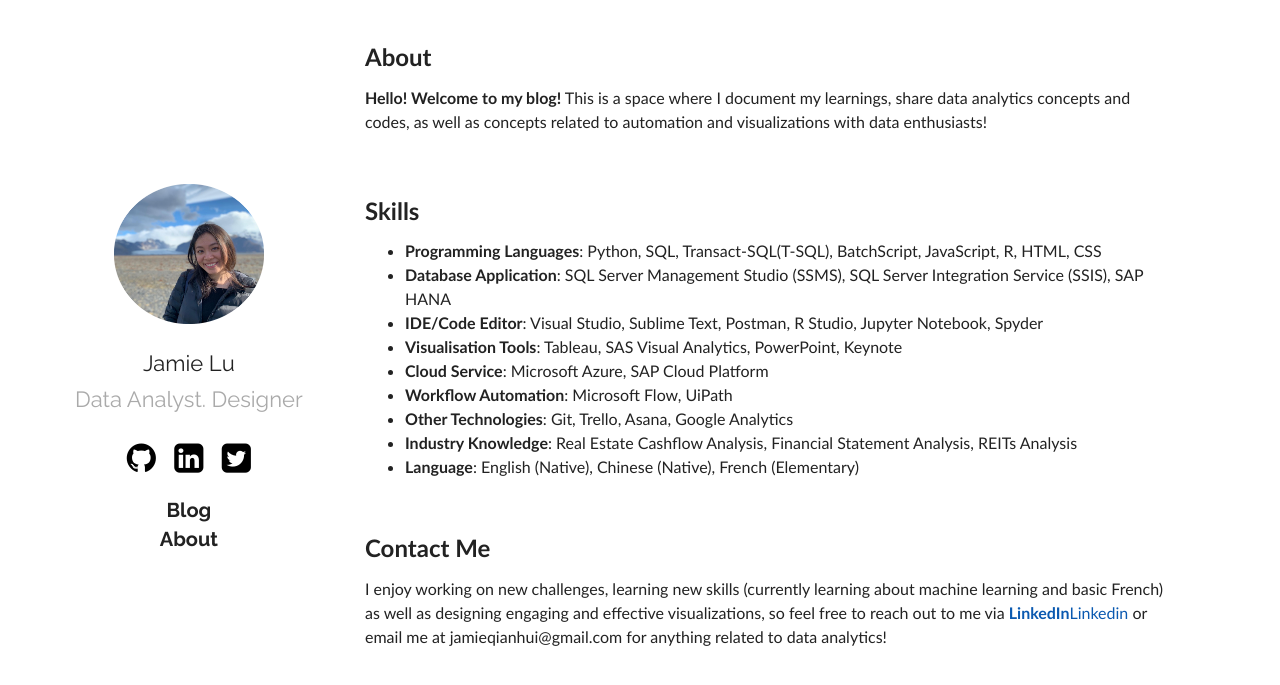
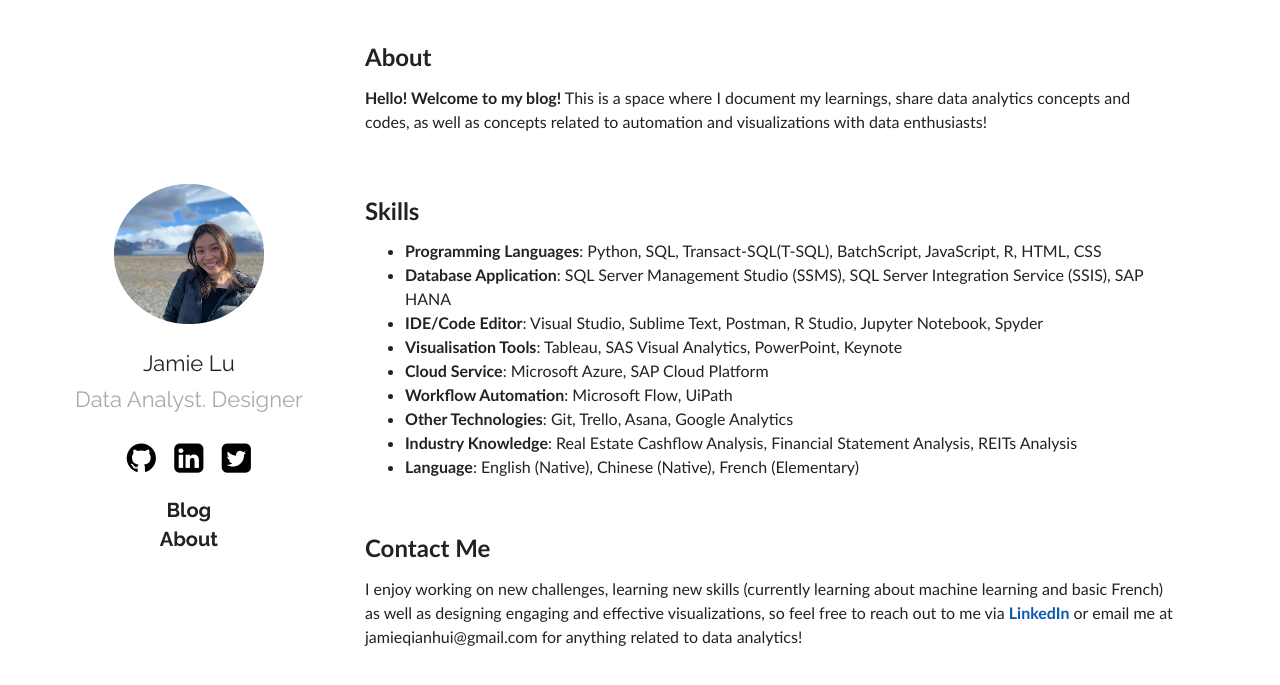
Before and after one commit to jamieqianhui/jamieqianhui.github.io, a Jekyll site: the page built from about.md, in a window 1280 px wide. Shown: the top 685 px of the page. Built offline with Jekyll 4.4.1, drawn with Linux system fonts in a browser that asks for light colours.

Commit message:
Updated about info - linkedin & language

```diff
--- a/about.md
+++ b/about.md
@@ -25,7 +25,7 @@ title:  "About"
 <br>
 
 ## Contact Me
-I enjoy working on new challenges, learning new skills (currently learning about machine learning and basic French) as well as designing engaging and effective visualizations, so feel free to reach out to me via **[LinkedIn]**[Linkedin] or email me at jamieqianhui@gmail.com for anything related to data analytics!
+I enjoy working on new challenges, learning new skills (currently learning about machine learning and basic French) as well as designing engaging and effective visualizations, so feel free to reach out to me via **[LinkedIn][Linkedin]** or email me at jamieqianhui@gmail.com for anything related to data analytics!
 
 <br>
 <br>
```
